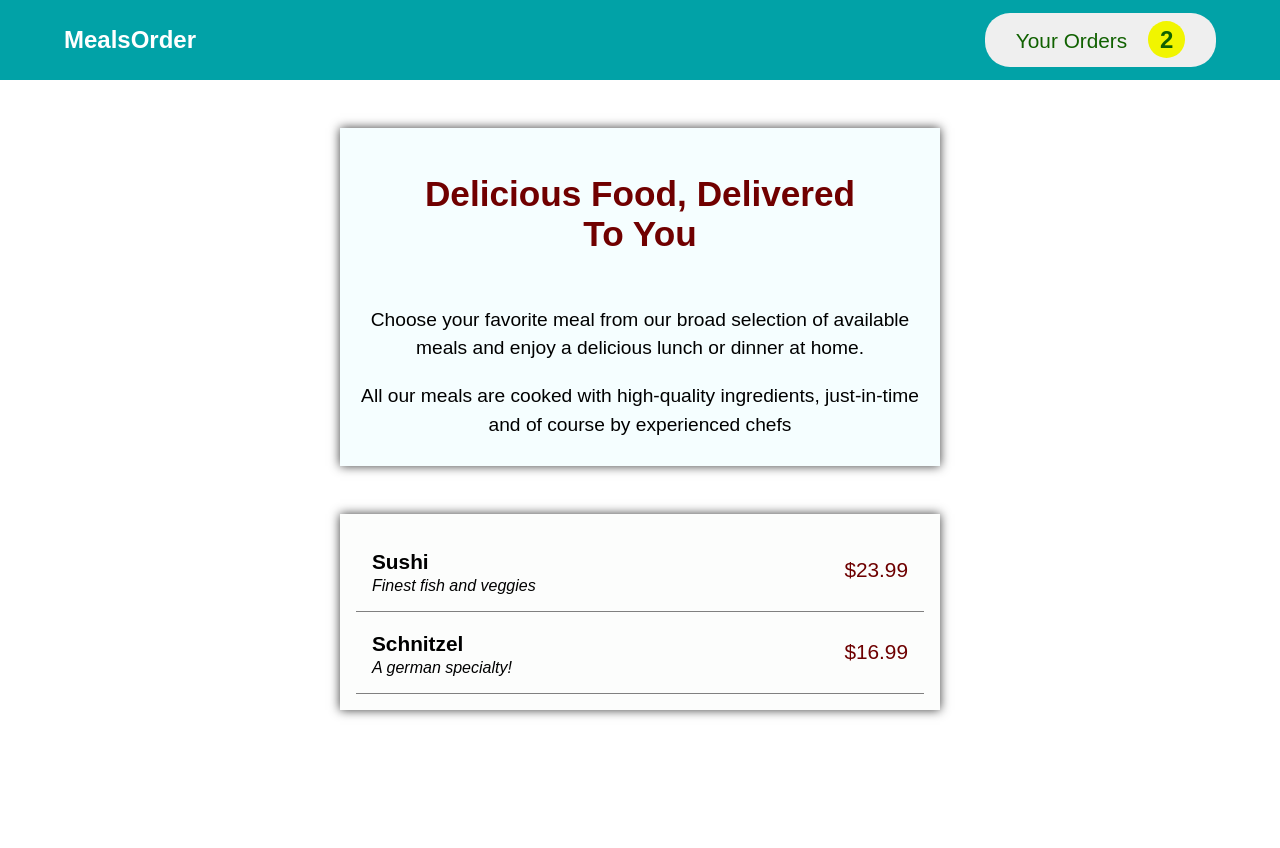
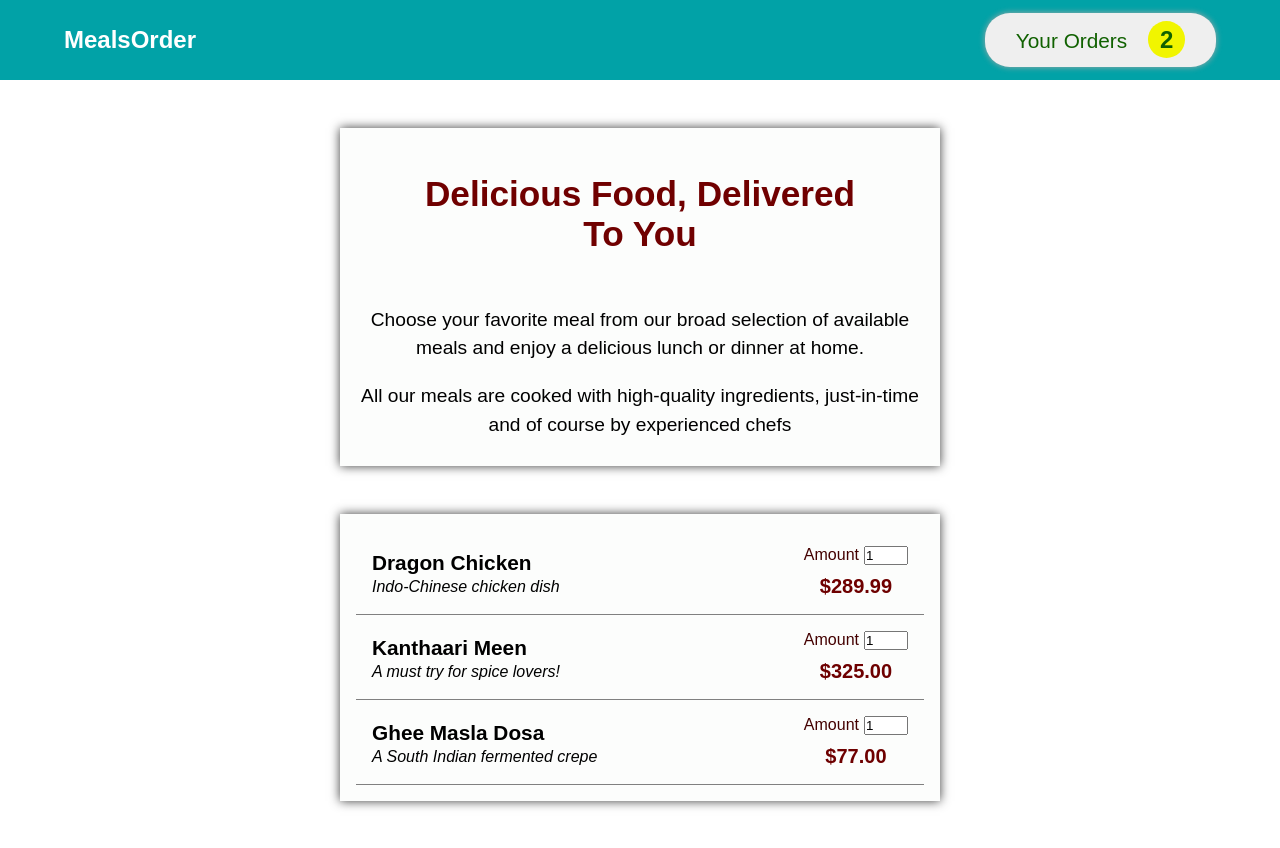
Before and after one commit to rohan-joby/react-guide-complete, a React (Create React App) app: page / in a window 1280 px wide. Before the commit the page ends 800 px from the top, so only its background shows below. Built offline with nearby package versions, Linux system fonts and the light colour scheme.

Commit message:
wip: add meals section form to select order

```diff
--- a/src/components/Header/HeaderButton.module.css
+++ b/src/components/Header/HeaderButton.module.css
@@ -4,6 +4,7 @@
   border: none;
   color: rgb(16, 97, 0);
   align-self: center;
+  box-shadow: 0px 0px 6px hsl(0, 0%, 66%);
 }
 .name {
   font-size: 1.3rem;
--- a/src/components/Meals/Meals.js
+++ b/src/components/Meals/Meals.js
@@ -2,25 +2,21 @@ import { Fragment } from "react";
 
 import MealsSummary from "./MealsSummary";
 import MealsItems from "./MealsItems";
+import MealsItem from "./MealsItem/MealsItem";
 import classes from "./Meals.module.css";
 
 const Meals = () => {
-
-
   const itemList = (
     <ul className={classes.container}>
       {MealsItems.map((item) => {
-          const price = `$${item.price.toFixed(2)}`;
         return (
-          <div className={classes["list-item"]}>
-            <div className={classes["list-item-about"]}>
-              <li className={classes["list-item-name"]}>{item.name}</li>
-              <li className={classes["list-item-description"]}>
-                <em>{item.description}</em>
-              </li>
-            </div>
-            <li className={classes["list-item-price"]}>{price}</li>
-          </div>
+          <MealsItem
+            key={item.id}
+            id={item.id}
+            name={item.name}
+            description={item.description}
+            price={item.price}
+          />
         );
       })}
     </ul>
--- a/src/components/Meals/Meals.module.css
+++ b/src/components/Meals/Meals.module.css
@@ -8,21 +8,3 @@
   background-color: hsl(120, 20%, 99%);
   box-shadow: 0px 0px 10px hsl(0, 0%, 23%);
 }
-
-.list-item {
-  padding: 1em;
-  text-align: left;
-  border-bottom: 1px solid grey;
-  display: flex;
-  justify-content: space-between;
-  align-items: center;
-}
-.list-item-name {
-  font-size: 1.3rem;
-  font-weight: bold;
-  line-height:1.5;
-}
-.list-item-price{
-    color:rgb(110, 0, 0);
-    font-size:1.3rem;
-}
--- /dev/null
+++ b/src/components/Meals/MealsItem/MealItemForm.js
@@ -0,0 +1,10 @@
+import classes from "./MealItemForm.module.css";
+
+const MealItemForm =() => {
+    return <form>
+        <span className={classes['summary-name']}>Amount</span>
+        <input type="number" min="1" max="5" step="1" defaultValue="1"/>
+    </form>
+}
+
+export default MealItemForm;
--- /dev/null
+++ b/src/components/Meals/MealsItem/MealItemForm.module.css
@@ -0,0 +1,5 @@
+.summary-name{
+    font-size:1rem;
+    color:rgb(68, 0, 0);
+    padding-right: 5px;
+}
--- /dev/null
+++ b/src/components/Meals/MealsItem/MealsItem.js
@@ -0,0 +1,26 @@
+import { Fragment } from "react";
+
+import MealItemForm from "./MealItemForm";
+import classes from "./MealsItem.module.css";
+
+const MealsItem = (props) => {
+  const price = `$${props.price.toFixed(2)}`;
+  return (
+    <Fragment>
+      <div className={classes["list-item"]}>
+        <div className={classes["list-item-about"]}>
+          <li className={classes["list-item-name"]}>{props.name}</li>
+          <li className={classes["list-item-description"]}>
+            <em>{props.description}</em>
+          </li>
+        </div>
+        <div className={classes.summary}>
+          <MealItemForm />
+          <li className={classes["list-item-price"]}>{price}</li>
+        </div>
+      </div>
+    </Fragment>
+  );
+};
+
+export default MealsItem;
--- /dev/null
+++ b/src/components/Meals/MealsItem/MealsItem.module.css
@@ -0,0 +1,24 @@
+
+.list-item {
+    padding: 1em;
+    text-align: left;
+    border-bottom: 1px solid grey;
+    display: flex;
+    justify-content: space-between;
+    align-items: center;
+  }
+  .list-item-name {
+    font-size: 1.3rem;
+    font-weight: bold;
+    line-height:1.5;
+  }
+  .list-item-price{
+      color:rgb(110, 0, 0);
+      font-size:1.25rem;
+      font-weight: 700;
+      margin-top:10px;
+  }
+
+  .summary{
+    text-align: center;
+  }
--- a/src/components/Meals/MealsItems.js
+++ b/src/components/Meals/MealsItems.js
@@ -2,15 +2,21 @@
 const MealsItems = [
     {
       id: 1,
-      name: "Sushi",
-      description: "Finest fish and veggies",
-      price: 23.99,
+      name: "Dragon Chicken",
+      description: "Indo-Chinese chicken dish",
+      price: 289.99,
     },
     {
       id: 2,
-      name: "Schnitzel",
-      description: "A german specialty!",
-      price: 16.99,
+      name: "Kanthaari Meen",
+      description: "A must try for spice lovers!",
+      price: 325,
+    },
+    {
+      id: 3,
+      name: "Ghee Masla Dosa",
+      description: "A South Indian fermented crepe",
+      price: 77,
     },
   ]
 
--- a/src/components/Meals/MealsSummary.module.css
+++ b/src/components/Meals/MealsSummary.module.css
@@ -4,7 +4,7 @@
   text-align: center;
   margin: 3rem auto;
   padding-bottom:1rem;
-  background-color: hsl(185, 100%, 98%);
+  background-color: hsl(120, 20%, 99%);
   box-shadow: 0px 0px 10px hsl(0, 0%, 23%);
 }
 
```
